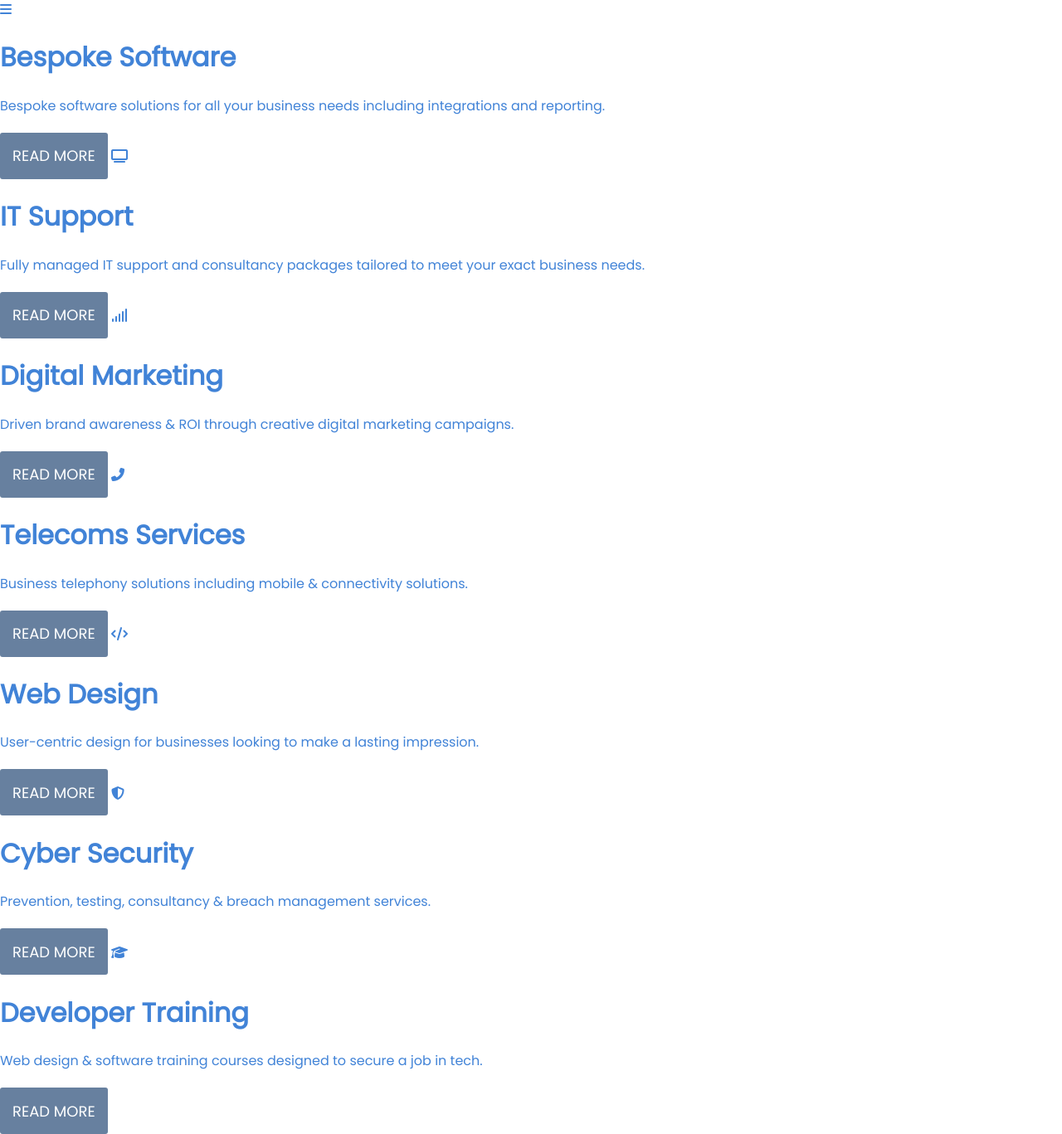
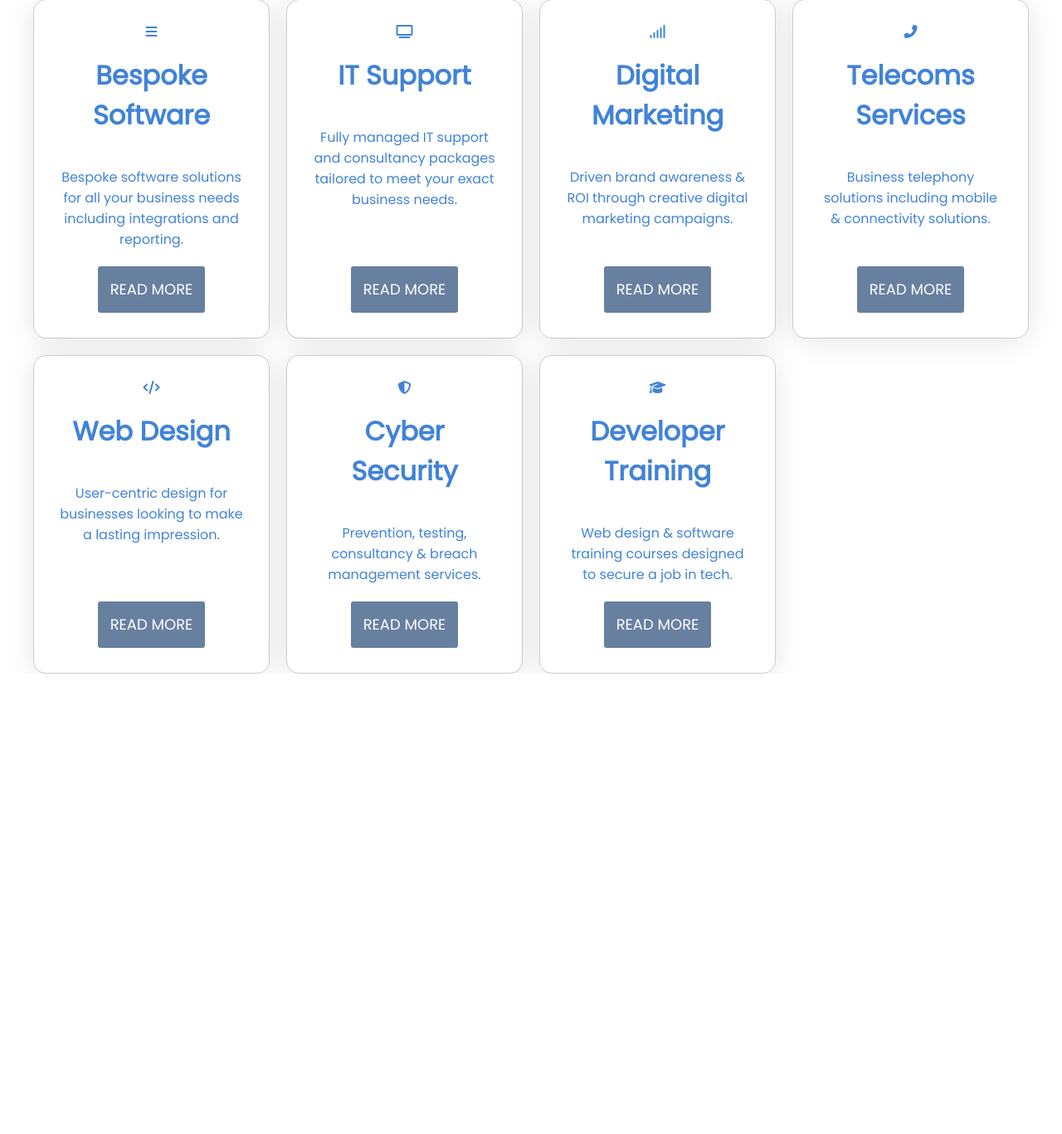
Before and after one commit to chiefofstack/netmatters-rebuild, a PHP site: page / in a window 1280 px wide. Shown: the part 764-2131 px from the top of the page at 83% size. After the commit the page ends 1576 px from the top, so only its background shows below. Run offline with PHP 8.4, Linux system fonts and the light colour scheme; style sheets or scripts are compiled from the project's sources; some libraries are stand-ins or nearby versions.

Commit message:
services section grid and flex styles + fixed banner button full width by adding margin left right auto

```diff
--- a/scss/layout/_grid.scss
+++ b/scss/layout/_grid.scss
@@ -24,6 +24,10 @@
 .topbar-links{
     display:flex;
     align-items: center;
+}
+
+.topbar-links a{
+    margin-right: 20px;
 }
 
 .navbar{
@@ -76,6 +80,10 @@
     line-height: 2.5rem;
 }
 
+.slide-text a{
+    margin: 0 auto 0 0;
+}
+
 .slide-text a i{
     font-size: 1.25rem;
     margin: 0 0 0 13px;
@@ -103,3 +111,40 @@
     display:block;
     border-radius: 30px;
 }
+
+.services{
+
+}
+
+.service-cards{
+    display:grid;
+    width:100vw;
+    max-width:1200px;
+    grid-template-columns: repeat(auto-fit, minmax(280px, 1fr));
+    grid-gap:20px;
+    margin:auto;
+}
+
+.card{
+    display:flex;
+    flex-direction:column;
+    position:relative;
+    top: 0;
+    border:1px solid #ccc;
+    border-radius:15px;
+    cursor: pointer;
+
+    padding:30px;
+    box-shadow:0 3px 35px rgb(0 0 0 /10%);
+
+    text-align:center;
+    transition: .5s ease;
+    background-color: #fff;
+}
+.card:hover{
+    top: -10px;
+}
+
+.btn-services{
+    margin:auto auto 0 auto;
+}
```
